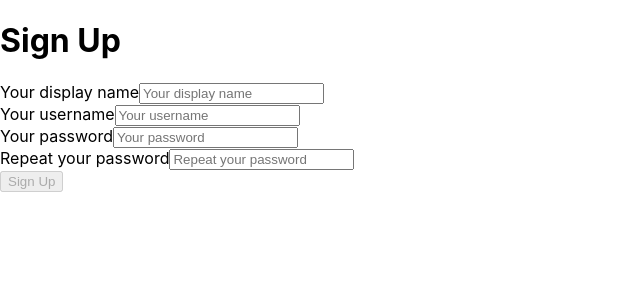
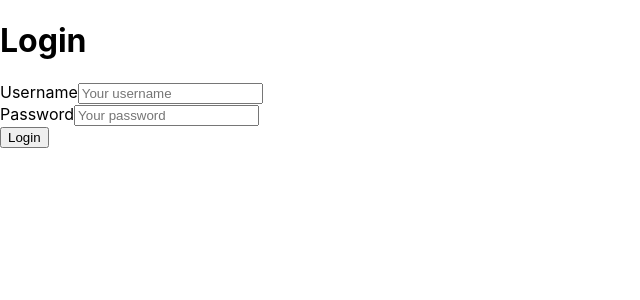
Before and after one commit to y4553r/hoxify-frontend, a React (Create React App) app: page / in a window 1280 px wide. Shown: the top 300 px of the page, without its empty margins (0-640 px from the left). Built offline with nearby package versions, Linux system fonts and the light colour scheme; the HTML template or start-up script is replaced by a standard one.

Commit message:
Add login page and layout tests

```diff
--- a/src/App.js
+++ b/src/App.js
@@ -2,6 +2,7 @@
 import * as apiCalls from './api/apiCalls';
 
 import UserSignupPage from './pages/UserSignupPage';
+import LoginPage from './pages/LoginPage';
 
 function App() {
   const actions = {
@@ -9,7 +10,8 @@
   };
   return (
     <div className="App">
-      <UserSignupPage actions={actions} />
+      {/* <UserSignupPage actions={actions} /> */}
+      <LoginPage />
     </div>
   );
 }
--- /dev/null
+++ b/src/pages/LoginPage.js
@@ -0,0 +1,35 @@
+import React, { Component } from 'react'
+
+import Input from '../components/Input';
+
+export class LoginPage extends Component {
+  constructor(props) {
+    super(props);
+  }
+
+  render() {
+    return (
+      <div className="container">
+        <h1 className="text-center">Login</h1>
+        <div className="col-12 mb-3">
+          <Input
+            label="Username"
+            placeholder="Your username"
+          />
+        </div>
+        <div className="col-12 mb-3">
+          <Input
+            label="Password"
+            type="password"
+            placeholder="Your password"
+          />
+        </div>
+        <div className="text-center">
+          <button className="btn btn-primary">Login</button>
+        </div>
+      </div>
+    );
+  }
+}
+
+export default LoginPage;
```
Also changed, not shown: 1 other file (tests, documents, lock files or other folders).
